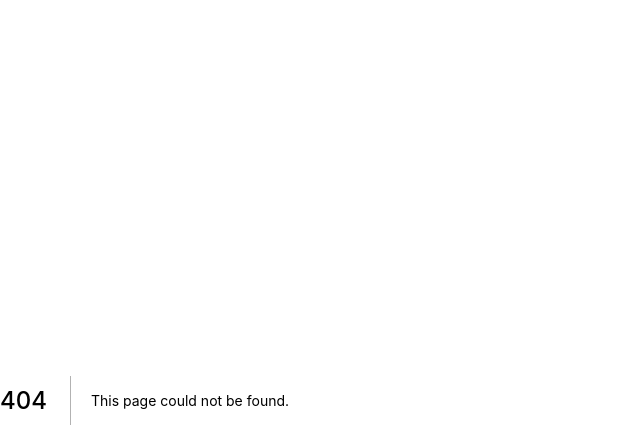
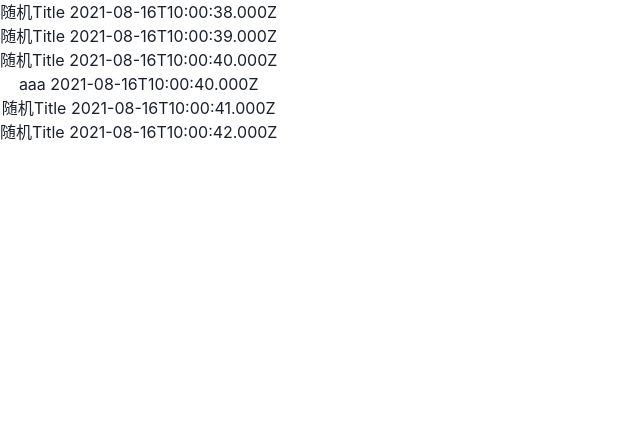
Before and after one commit to nshen/my-react-starter-2021, a Next.js app: page /examples/useRecoilStateImmer-demo in a window 1280 px wide. Before the commit this address had no page. Shown: the top 448 px of the page, without its empty margins (0-640 px from the left). Built offline with nearby package versions, Linux system fonts and the light colour scheme.

Commit message:
feat: 增加 useRecoilStateImmer hook 和对应的 demo

```diff
--- /dev/null
+++ b/builtin/hooks/useRecoilStateImmer.ts
@@ -0,0 +1,18 @@
+import produce from 'immer';
+import { useCallback } from 'react';
+import { RecoilState, useRecoilState } from 'recoil';
+
+export function useRecoilStateImmer<T>(recoilState: RecoilState<T>) {
+  const [val, setVal] = useRecoilState(recoilState);
+  return [
+    val,
+    useCallback(
+      (fn: (draft: T) => T) => {
+        setVal((oldValue) => {
+          return produce(oldValue, fn);
+        });
+      },
+      [setVal]
+    ),
+  ] as const;
+}
--- /dev/null
+++ b/pages/examples/useRecoilStateImmer-demo.tsx
@@ -0,0 +1,42 @@
+import { useInterval } from '@chakra-ui/hooks';
+import React from 'react';
+import { atom } from 'recoil';
+import ArticleList from '../../builtin/components/ArticleList';
+import { useRecoilStateImmer } from '../../builtin/hooks/useRecoilStateImmer';
+
+type ArticleType = { title: string };
+
+const articlesAtom = atom<ArticleType[]>({
+  key: 'articlesAtom',
+  default: [],
+});
+
+const Demo = () => {
+  // useRecoilStateImmer 可以直接修改 atom， 确保 atom 修改后，会触发重新渲染
+  const [articles, updateArticles] =
+    useRecoilStateImmer<ArticleType[]>(articlesAtom);
+
+  useInterval(() => {
+    updateArticles((draft) => {
+      draft.push({ title: `随机Title ${new Date().toISOString()}` });
+      return draft;
+    });
+  }, 1000);
+
+  useInterval(() => {
+    updateArticles((draft) => {
+      draft.push({ title: `aaa ${new Date().toISOString()}` });
+      return draft;
+    });
+  }, 3000);
+
+  return articles.length > 0 ? (
+    <div>
+      <ArticleList articles={articles} />
+    </div>
+  ) : (
+    <div>loading</div>
+  );
+};
+
+export default Demo;
```
